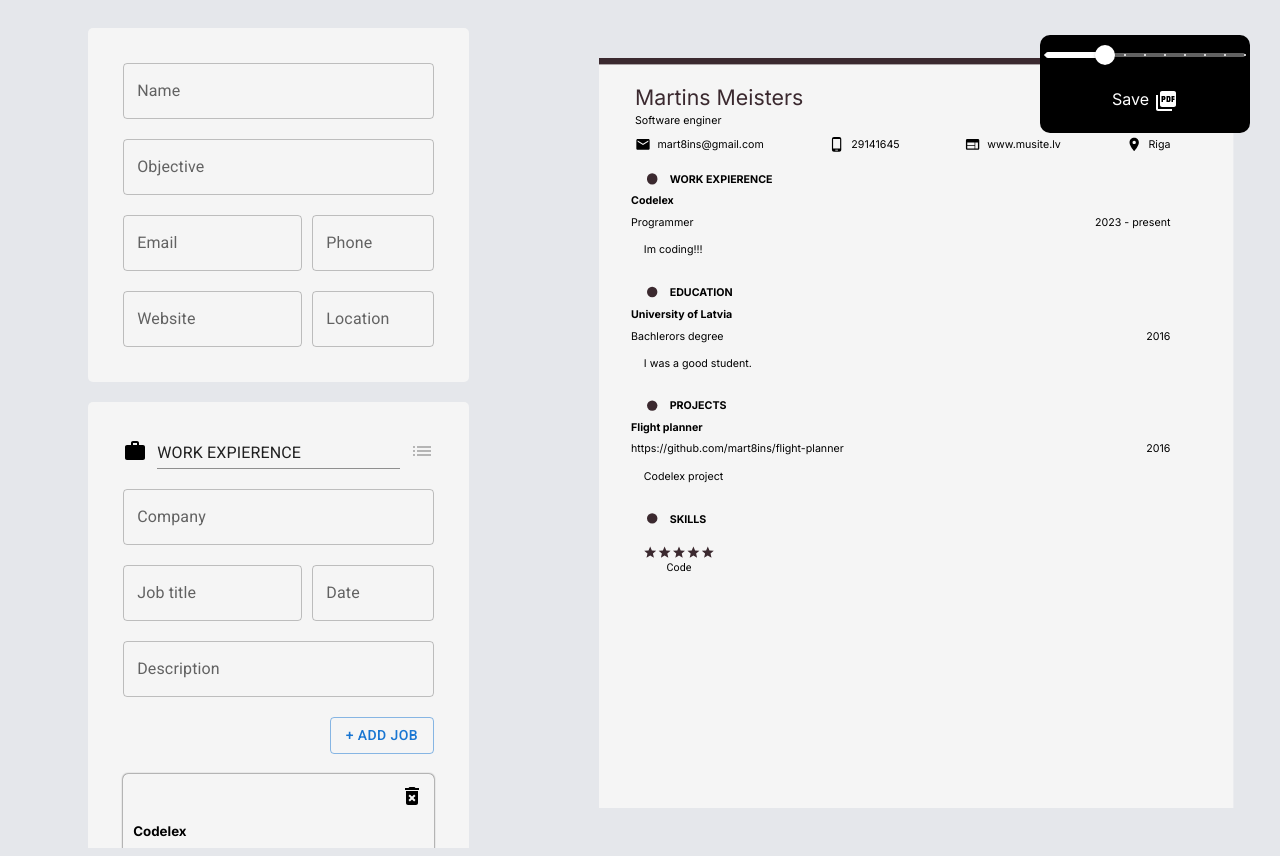
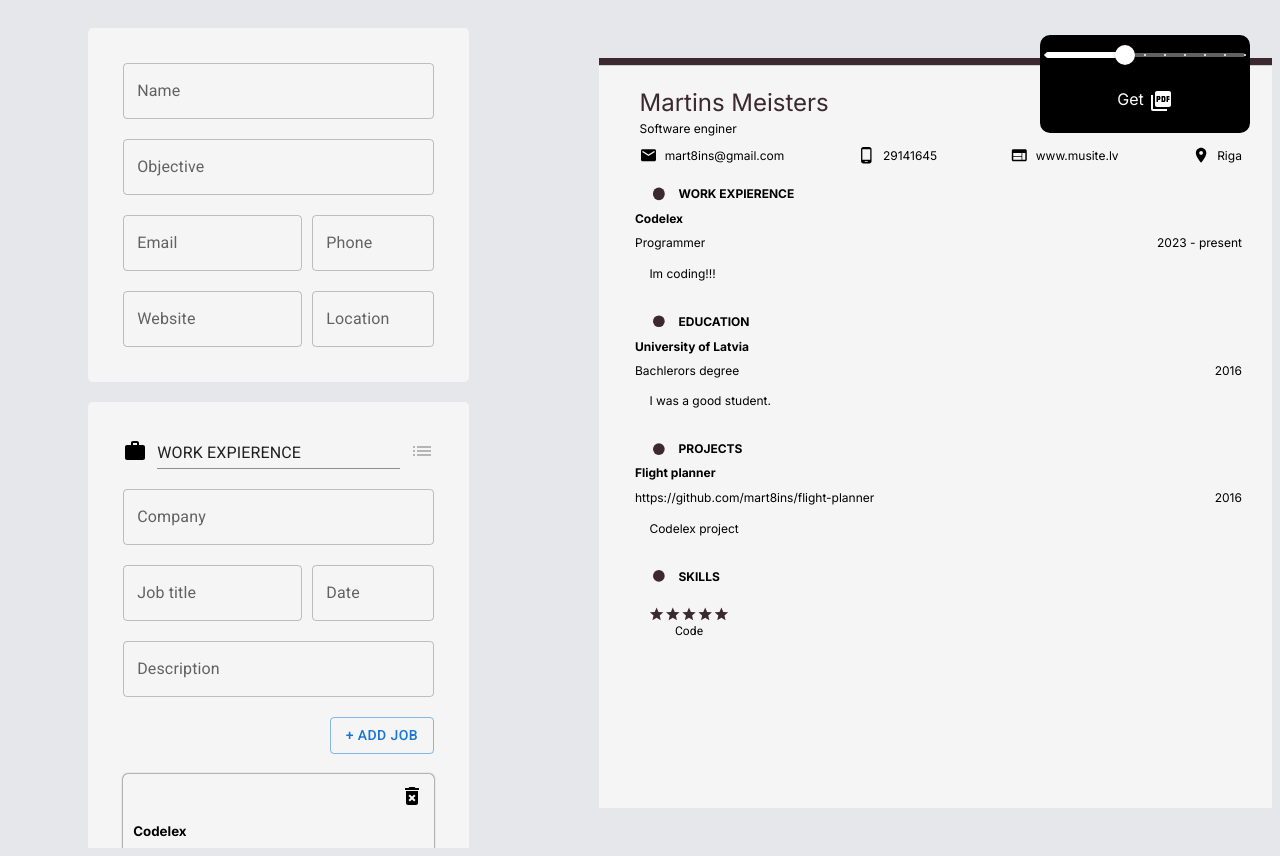
Before and after one commit to mart8ins/cv-generator, a Next.js app: page / in a window 1280 px wide. Built offline with nearby package versions, Linux system fonts and the light colour scheme.

Commit message:
implemented jsPDF and html-to-image packages to save cv as image on pdf

```diff
--- a/package.json
+++ b/package.json
@@ -19,7 +19,8 @@
     "autoprefixer": "10.4.14",
     "eslint": "8.45.0",
     "eslint-config-next": "13.4.12",
-    "html2pdf.js": "^0.9.0",
+    "html-to-image": "^1.11.11",
+    "jspdf": "^2.5.1",
     "next": "13.4.12",
     "postcss": "8.4.27",
     "react": "18.2.0",
--- a/src/app/components/pdfPreview/PdfPreview.jsx
+++ b/src/app/components/pdfPreview/PdfPreview.jsx
@@ -5,30 +5,15 @@ import ExpierencePreview from "./components/ExpierencePreview";
 import EducationPreview from "./components/EducationPreview";
 import ProjectsPreview from "./components/ProjectsPreview";
 import SkillsPreview from "./components/SkillsPreview";
-import PDFoptions from "./components/PdfOptions";
-import html2pdf from "html2pdf.js";
+import PDFoptions from "./components/getPdf/PDFOptions";
 
 export default function PdfPreview() {
-    const { theme, pdfScale, setPdfScale } = useContext(AppThemeContext);
+    const { theme, pdfScale } = useContext(AppThemeContext);
     const pdfRef = useRef(null);
-
-    const handleGeneratePDF = () => {
-        setPdfScale(0.8);
-        const element = pdfRef.current;
-        const opt = {
-            margin: 10,
-            filename: "cv.pdf",
-            image: { type: "jpeg", quality: 1 },
-            html2canvas: { scale: 1 },
-            jsPDF: { unit: "mm", format: "a4", orientation: "portrait" },
-        };
-
-        html2pdf().from(element).set(opt).save();
-    };
 
     return (
         <div className="pdfPreview">
-            <PDFoptions handleGeneratePDF={handleGeneratePDF} />
+            <PDFoptions pdfRef={pdfRef} />
             <div
                 ref={pdfRef}
                 className="pdf-document"
--- /dev/null
+++ b/src/app/components/pdfPreview/components/getPdf/GeneratePDF.tsx
@@ -0,0 +1,24 @@
+import React, { useContext } from "react";
+import PictureAsPdfIcon from "@mui/icons-material/PictureAsPdf";
+import { jsPDF } from "jspdf";
+import { toPng } from "html-to-image";
+import { AppThemeContext } from "@/app/context/theme-context";
+
+export default function GeneratePDF({ html }: any) {
+    const { setPdfScale } = useContext(AppThemeContext);
+
+    const generateImage = async () => {
+        setPdfScale(0.9);
+        const image = await toPng(html.current, { quality: 0.95 });
+        const doc = new jsPDF();
+        doc.addImage(image, "JPEG", -3, 0, 210, 300);
+        doc.save();
+    };
+
+    return (
+        <div onClick={generateImage} className="pdf-save-container">
+            <div>Get</div>
+            <PictureAsPdfIcon />
+        </div>
+    );
+}
--- a/src/app/components/pdfPreview/components/PdfOptions.jsx
+++ b/src/app/components/pdfPreview/components/getPdf/PDFOptions.tsx
@@ -1,10 +1,10 @@
 import { AppThemeContext } from "@/app/context/theme-context";
-import PictureAsPdfIcon from "@mui/icons-material/PictureAsPdf";
 import { Slider } from "@mui/material";
+import dynamic from "next/dynamic";
 import { useContext } from "react";
+const GeneratePDF = dynamic(() => import("./GeneratePDF"), { ssr: false });
 
-
-export default function PDFoptions({handleGeneratePDF}) {
+export default function PDFoptions({ pdfRef }: any) {
     const { pdfScale, setPdfScale } = useContext(AppThemeContext);
 
     return (
@@ -18,15 +18,12 @@ export default function PDFoptions({handleGeneratePDF}) {
                     marks
                     min={0.5}
                     max={1.5}
-                    onChange={(e) => setPdfScale(e.target.value)}
+                    onChange={(e: any) => setPdfScale(e.target.value)}
                     value={pdfScale}
                     style={{ color: "white" }}
                 />
             </div>
-            <div onClick={()=> handleGeneratePDF()} className="pdf-save-container">
-                <div>Save</div>
-                <PictureAsPdfIcon />
-            </div>
+            <GeneratePDF html={pdfRef} />
         </div>
     );
 }
--- a/src/app/context/theme-context.tsx
+++ b/src/app/context/theme-context.tsx
@@ -3,7 +3,7 @@ import { createContext, useState } from "react";
 export const AppThemeContext = createContext({} as any);
 
 const AppThemeContextProvider = ({ children }: any) => {
-    const [pdfScale, setPdfScale] = useState(0.8);
+    const [pdfScale, setPdfScale] = useState(0.9);
     const [defaultColor] = useState("#3B292FFF");
     const [defaultSize] = useState("10pt");
     const [defaultIconSize] = useState("small");
@@ -11,11 +11,11 @@ const AppThemeContextProvider = ({ children }: any) => {
     const [theme, setTheme] = useState({
         color: defaultColor,
         size: defaultSize,
-        iconSize: defaultIconSize
-    })
+        iconSize: defaultIconSize,
+    });
 
     return (
-        <AppThemeContext.Provider value={{theme, setTheme, defaultColor, defaultSize, pdfScale, setPdfScale}}>
+        <AppThemeContext.Provider value={{ theme, setTheme, defaultColor, defaultSize, pdfScale, setPdfScale }}>
             {children}
         </AppThemeContext.Provider>
     );
```
Also changed, not shown: tsconfig.json (+8 -1 lines), 1 other file (tests, documents, lock files or other folders).
